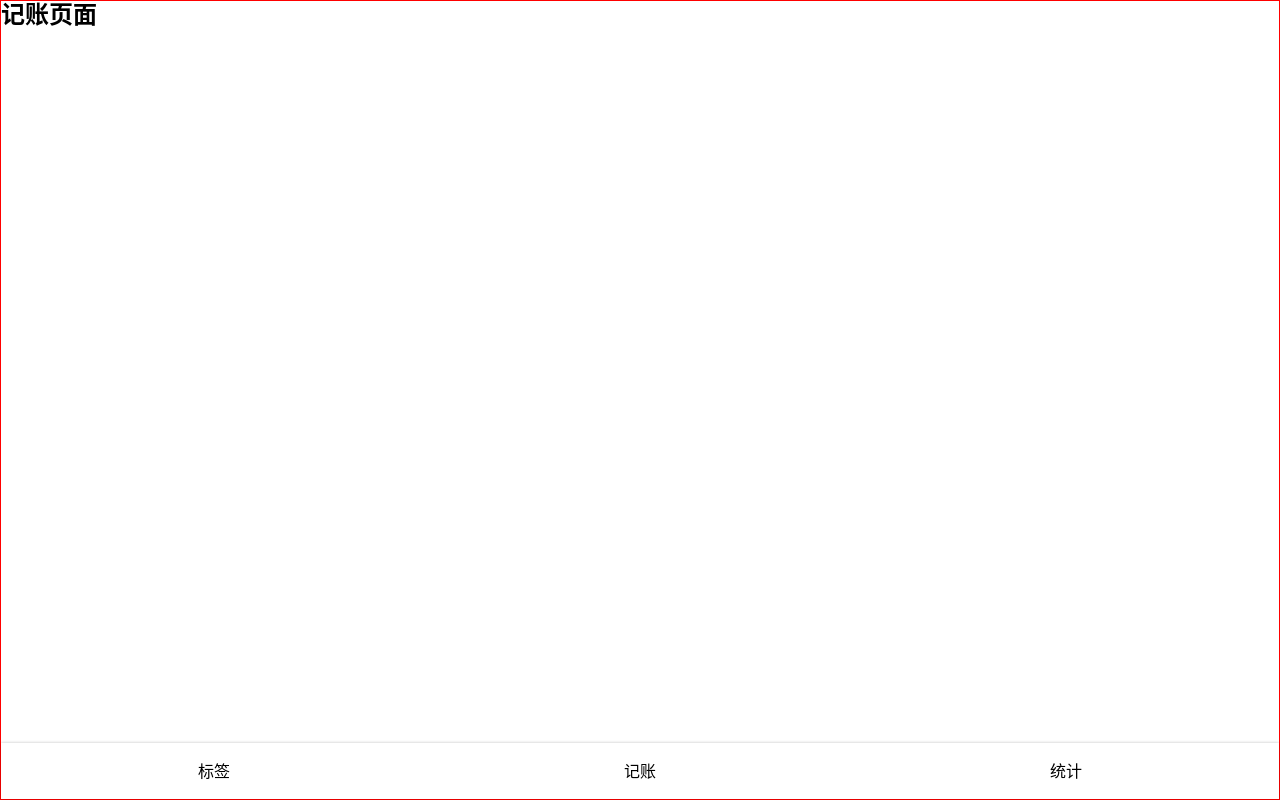
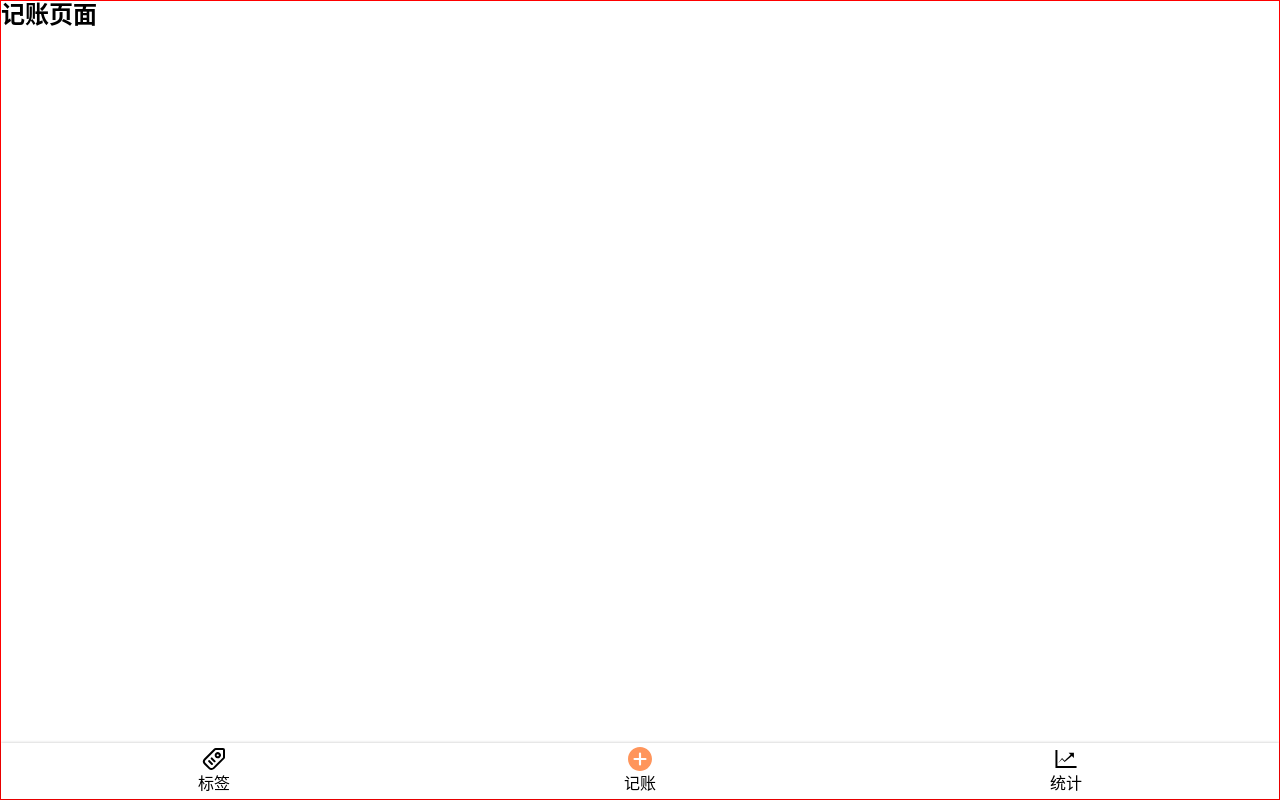
Before and after one commit to murrrrphy/murney-react, a React app: page /#/money in a window 1280 px wide. Built offline with nearby package versions, Linux system fonts and the light colour scheme.

Commit message:
搞定三个icon

```diff
--- a/config/webpack.config.js
+++ b/config/webpack.config.js
@@ -364,6 +364,13 @@ module.exports = function (webpackEnv) {
           // match the requirements. When no loader matches it will fall
           // back to the "file" loader at the end of the loader list.
           oneOf: [
+            {
+              test: /\.svg$/,
+              use: [
+                { loader: 'svg-sprite-loader', options: {} },
+                { loader: 'svgo-loader', options: {}  }
+              ]
+            },
             // TODO: Merge this config once `image/avif` is in the mime-db
             // https://github.com/jshttp/mime-db
             {
--- a/package.json
+++ b/package.json
@@ -101,7 +101,9 @@
   },
   "devDependencies": {
     "@types/react-router-dom": "^5.1.6",
-    "@types/styled-components": "^5.1.7"
+    "@types/styled-components": "^5.1.7",
+    "svg-sprite-loader": "^5.2.1",
+    "svgo-loader": "^2.2.1"
   },
   "jest": {
     "roots": [
--- a/src/components/Nav.tsx
+++ b/src/components/Nav.tsx
@@ -1,6 +1,10 @@
 import styled from 'styled-components';
 import {Link} from 'react-router-dom';
 import React from 'react';
+
+require('icons/add.svg');
+require('icons/tag.svg');
+require('icons/statistics.svg');
 
 const NavWrapper = styled.nav`
   box-shadow: 0 0 3px rgba(0,0,0,0.25);
@@ -10,7 +14,14 @@ const NavWrapper = styled.nav`
     > li {
       width: 33.33333%;
       text-align: center;
-      padding: 16px;
+      padding: 4px 0;
+      display: flex;
+      flex-direction: column;
+      align-items: center;
+      .icon {
+        width: 24px;
+        height: 24px;
+      }
     }
   }
 `;
@@ -20,17 +31,26 @@ const Nav = () => {
     <NavWrapper>
       <ul>
         <li>
+          <svg className="icon">
+            <use xlinkHref="#tag"/>
+          </svg>
           <Link to="/tags">标签</Link>
         </li>
         <li>
+          <svg className="icon">
+            <use xlinkHref="#add"/>
+          </svg>
           <Link to="/money">记账</Link>
         </li>
         <li>
+          <svg className="icon">
+            <use xlinkHref="#statistics"/>
+          </svg>
           <Link to="/statistics">统计</Link>
         </li>
       </ul>
     </NavWrapper>
-  )
-}
+  );
+};
 
 export default Nav;
--- a/src/index.scss
+++ b/src/index.scss
@@ -24,3 +24,8 @@ body {
   font-size: 16px;
   line-height: 1.2;
 }
+
+.icon {
+  height: 2em;
+  width: 2em;
+}
```
Also changed, not shown: 2 other files (tests, documents, lock files or other folders).
